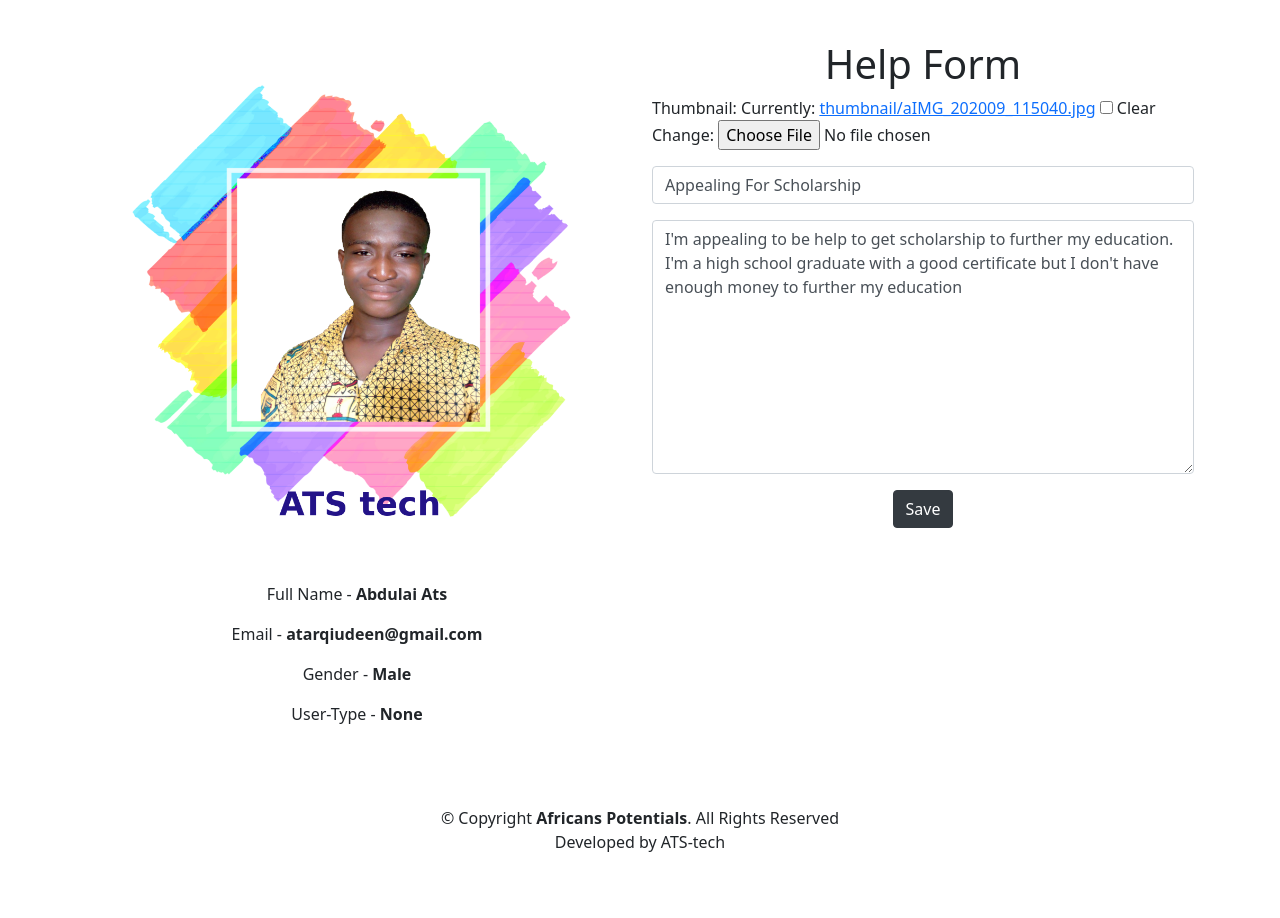
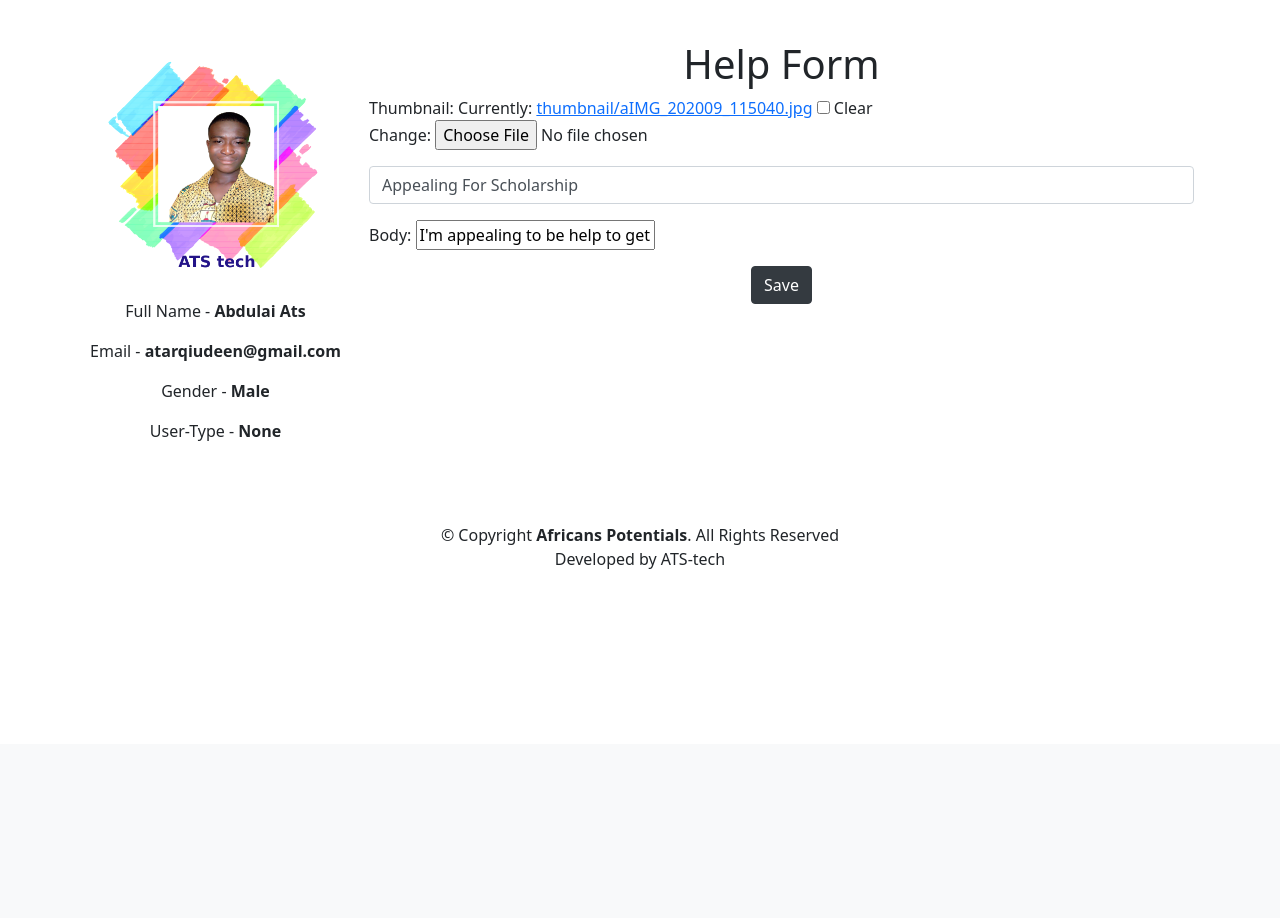
Before and after one commit to BuildForSDGCohort2/Team-1784, a Django app: page /profile/grievance/ in a window 1280 px wide. Shown: the part 56-974 px from the top of the page. After the commit the page ends 625 px from the top, so only its background shows below. Run offline with Django 3.2, Linux system fonts and the light colour scheme; a user stored in the database is signed in; data comes from the database, SQL or seed files in the repository; both versions use the stored data as it was after the commit; some libraries are stand-ins or nearby versions.

Commit message:
wrapping up

```diff
--- a/africansPotential/settings.py
+++ b/africansPotential/settings.py
@@ -30,6 +30,9 @@
     'profiles.apps.ProfilesConfig',
     'usersDashboard.apps.UsersdashboardConfig',
     'discover.apps.DiscoverConfig',
+
+    # external app
+    'froala_editor',
 
 ]
 
--- a/africansPotential/urls.py
+++ b/africansPotential/urls.py
@@ -2,6 +2,7 @@
 from django.urls import path,include
 from django.conf import settings
 from django.conf.urls.static import static
+from froala_editor import views
 
 urlpatterns = [
     path('admin/', admin.site.urls),
@@ -10,6 +11,7 @@
     path('profile/', include('profiles.urls')),
     path('discover/', include('discover.urls')),
     path('dashboard/', include('usersDashboard.urls')),
+    path('froala_editor/',include('froala_editor.urls')),
 ]
 
 if settings.DEBUG:
--- a/profiles/forms.py
+++ b/profiles/forms.py
@@ -2,6 +2,7 @@
 from users.models import User
 from django.forms import ModelForm
 from django import forms
+from froala_editor.widgets import FroalaEditor
 
 
 class RegularUserForm(ModelForm):
@@ -71,10 +72,8 @@
         'placeholder':'Title'
         }))
 
-    body = forms.CharField(label=False,widget=forms.Textarea({
-        'class': 'form-control mb-3',
-        'placeholder': 'Brief description'
-    }))
+    body = forms.CharField(widget=FroalaEditor)
+
     class Meta:
         model = Grievance
         exclude = ('regular_user',)
--- a/profiles/models.py
+++ b/profiles/models.py
@@ -1,5 +1,6 @@
 from django.db import models
 from users.models import User
+from froala_editor.fields import FroalaField
 
 class RegularUser(models.Model):
     user = models.ForeignKey(User, on_delete=models.CASCADE, blank=True, null=True, related_name='regular_user')
@@ -38,7 +39,7 @@
     regular_user = models.ForeignKey(RegularUser, on_delete=models.CASCADE, blank=True, null=True)
     thumbnail = models.ImageField(upload_to='thumbnail',blank=True, null=True, default='thumbnail/g-default.jpg')
     title = models.CharField(max_length=500, blank=True, null=True)
-    body = models.TextField(blank=True, null=True)
+    body = FroalaField(blank=True, null=True)
     date = models.DateTimeField(auto_now=True)
 
     def __str__(self):
--- a/templates/profiles/grievancePost.html
+++ b/templates/profiles/grievancePost.html
@@ -26,7 +26,7 @@
 </section>
 <div class="container">
     <div class="row">
-        <div class="col-md-6 mt-5">
+        <div class="col-md-3 mt-5">
             <div class="text-center" data-aos="zoom-in" data-aos-delay="300">
                 <img src="{{ user.profile_picture.url }}" alt="Profile" class="card-img img-fluid">
                 <div data-aos="zoom-in" data-aos-delay="500">
@@ -38,14 +38,14 @@
 
             </div>
         </div>
-        <div class="col-6 mt-5">
+        <div class="col-9 mt-5">
             <h1 class="text-center" data-aos="fade-out">Help Form</h1>
             <div class=" text-center ">
                 <div class="form-inner">
                     <small class="text-danger ">
                         {{ form.non_field_errors }}
                     </small>
-
+                    {{ form.media }}
                     <form method="POST" action="{% url 'profiles:guser' %}" enctype="multipart/form-data" class="text-left" data-aos="fade-in" data-aos-delay="400" >{% csrf_token %}
                       {{form.as_p}}
                         <!-- User Type -->
```
Also changed, not shown: requirements.txt (added, +11 -0 lines), db.sqlite3.
